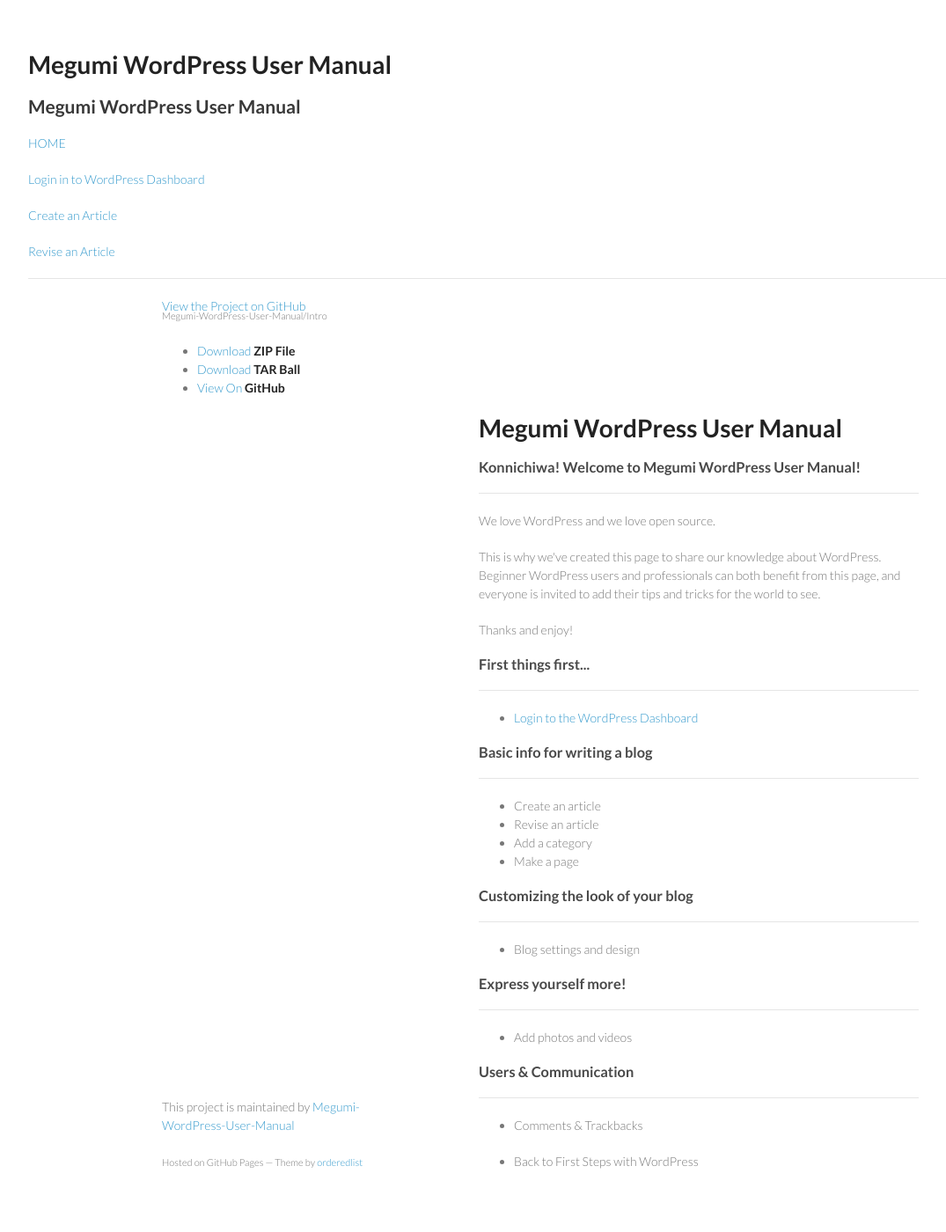
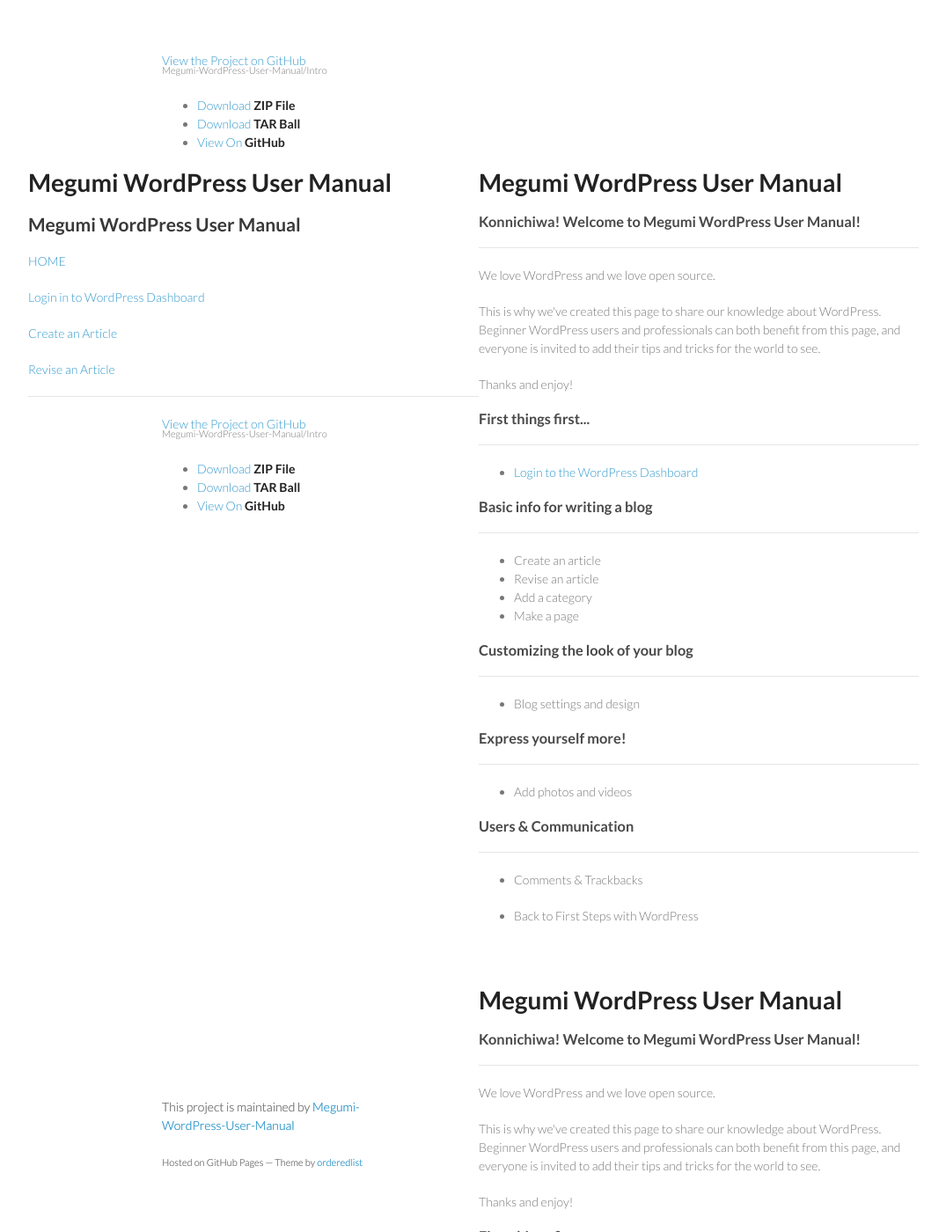
Before and after one commit to Megumi-WordPress-User-Manual/Intro, a Jekyll site: the page built from index.html, in a window 1280 px wide and 1400 px high. Shown: the whole window at 88% size, without its empty margins (26-1101 px from the left). Built offline with Jekyll 4.4.1, drawn with Linux system fonts in a browser that asks for light colours.

Commit message:
Update default.html

```diff
--- a/_layouts/default.html
+++ b/_layouts/default.html
@@ -1,3 +1,105 @@
+<!doctype html>
+<html>
+  <head>
+    <meta charset="utf-8">
+    <meta http-equiv="X-UA-Compatible" content="chrome=1">
+    <title>Megumi WordPress User Manual  by Megumi-WordPress-User-Manual</title>
+
+    <link rel="stylesheet" href="stylesheets/styles.css">
+    <link rel="stylesheet" href="stylesheets/pygment_trac.css">
+    <meta name="viewport" content="width=device-width, initial-scale=1, user-scalable=no">
+    <!--[if lt IE 9]>
+    <script src="//html5shiv.googlecode.com/svn/trunk/html5.js"></script>
+    <![endif]-->
+  </head>
+  <body>
+    <div class="wrapper">
+
+        <p class="view"><a href="https://github.com/Megumi-WordPress-User-Manual/Intro">View the Project on GitHub <small>Megumi-WordPress-User-Manual/Intro</small></a></p>
+
+
+        <ul>
+          <li><a href="https://github.com/Megumi-WordPress-User-Manual/Intro/zipball/master">Download <strong>ZIP File</strong></a></li>
+          <li><a href="https://github.com/Megumi-WordPress-User-Manual/Intro/tarball/master">Download <strong>TAR Ball</strong></a></li>
+          <li><a href="https://github.com/Megumi-WordPress-User-Manual/Intro">View On <strong>GitHub</strong></a></li>
+        </ul>
+
+      <section>
+        <h1>
+<a id="megumi-wordpress-user-manual" class="anchor" href="#megumi-wordpress-user-manual" aria-hidden="true"><span class="octicon octicon-link"></span></a>Megumi WordPress User Manual</h1>
+
+<h3>
+<a id="konnichiwa-welcome-to-megumi-wordpress-user-manual" class="anchor" href="#konnichiwa-welcome-to-megumi-wordpress-user-manual" aria-hidden="true"><span class="octicon octicon-link"></span></a>Konnichiwa! Welcome to Megumi WordPress User Manual!</h3>
+
+<hr>
+
+<p>We love WordPress and we love open source. </p>
+
+<p>This is why we've created this page to share our knowledge about WordPress. Beginner WordPress users and professionals can both benefit from this page, and everyone is invited to add their tips and tricks for the world to see. </p>
+
+<p>Thanks and enjoy!</p>
+
+<h3>
+<a id="first-things-first" class="anchor" href="#first-things-first" aria-hidden="true"><span class="octicon octicon-link"></span></a>First things first...</h3>
+
+<hr>
+
+<ul>
+<li><a href="http://megumi-wordpress-user-manual.github.io/Intro/login-to-wordpress-dashboard.html">Login to the WordPress Dashboard</a></li>
+</ul>
+
+<h3>
+<a id="basic-info-for-writing-a-blog" class="anchor" href="#basic-info-for-writing-a-blog" aria-hidden="true"><span class="octicon octicon-link"></span></a>Basic info for writing a blog</h3>
+
+<hr>
+
+<ul>
+<li>Create an article</li>
+<li>Revise an article</li>
+<li>Add a category </li>
+<li>Make a page </li>
+</ul>
+
+<h3>
+<a id="customizing-the-look-of-your-blog" class="anchor" href="#customizing-the-look-of-your-blog" aria-hidden="true"><span class="octicon octicon-link"></span></a>Customizing the look of your blog</h3>
+
+<hr>
+
+<ul>
+<li>Blog settings and design </li>
+</ul>
+
+<h3>
+<a id="express-yourself-more" class="anchor" href="#express-yourself-more" aria-hidden="true"><span class="octicon octicon-link"></span></a>Express yourself more!</h3>
+
+<hr>
+
+<ul>
+<li>Add photos and videos</li>
+</ul>
+
+<h3>
+<a id="users--communication" class="anchor" href="#users--communication" aria-hidden="true"><span class="octicon octicon-link"></span></a>Users &amp; Communication</h3>
+
+<hr>
+
+<ul>
+<li>Comments &amp; Trackbacks </li>
+</ul>
+
+<ul>
+  <li>Back to First Steps with WordPress</li>
+</ul>
+      </section>
+      <footer>
+        <p>This project is maintained by <a href="https://github.com/Megumi-WordPress-User-Manual">Megumi-WordPress-User-Manual</a></p>
+        <p><small>Hosted on GitHub Pages &mdash; Theme by <a href="https://github.com/orderedlist">orderedlist</a></small></p>
+      </footer>
+    </div>
+    <script src="javascripts/scale.fix.js"></script>
+
+  </body>
+</html>
 <!DOCTYPE html>
 <html>
     <head>
```
